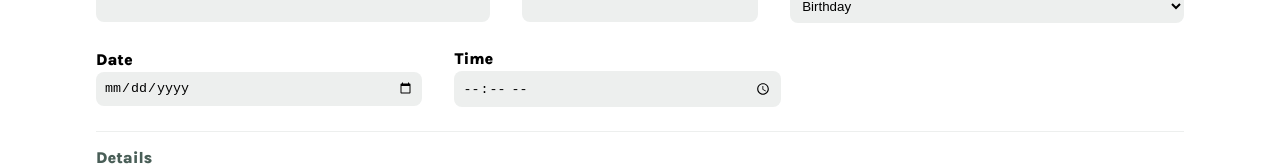
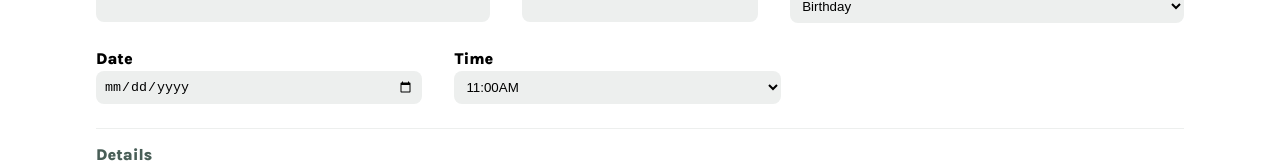
Before and after one commit to alex-reason/capstone-proj, a React (Create React App) app: page /reserve in a window 1280 px wide. Shown: the part 395-561 px from the top of the page. Built offline with nearby package versions, Linux system fonts and the light colour scheme; a web font is replaced by a local one.

Commit message:
changed some inputs in the form--specifically time input to make it easier to validate with yup. also imported yup and added skeletal validation

```diff
--- a/src/components/Form.js
+++ b/src/components/Form.js
@@ -1,6 +1,32 @@
 import { useFormik } from "formik";
+import * as yup from 'yup';
 import { FormControl, FormErrorMessage, Input } from "@chakra-ui/react";
+
 const Form = ({ currForm }) => {
+    // form validations
+    // to do: finish validations; add FormControl and FormErrormessage to inputs
+    const formik = useFormik({
+        initialValues: {
+            firstName: "",
+            lastName: "",
+            email: "",
+            numPeople: "",
+            occassion: "",
+            date: "",
+            time: ""
+        },
+        onSubmit: values => {
+            console.log(values)
+        },
+        validationSchema: yup.object().shape({
+            firstName: yup.string().required("required"),
+            lastName: yup.string().required("required"),
+            email: yup.string().email("please enter a valid email").required("required"),
+            numPeople: yup.number().required("required"),
+            occassion: yup.string().required("required"),
+            date: yup.date().required("required")
+        }),
+    });
 
     const cancelForm = (
         <form className='form'>
@@ -16,12 +42,12 @@ const Form = ({ currForm }) => {
         <form className='form'>
             <div className='form__name'>
                 <span>
-                    <label htmlFor='first-name'>First</label>
-                    <Input name='first-name' id="first-name" required />
+                    <label htmlFor='firstName'>First</label>
+                    <Input name='firstName' id="firstName" required />
                 </span>
                 <span>
-                    <label htmlFor='last-name'>Last</label>
-                    <Input name='last-name' id="last-name" />
+                    <label htmlFor='lastName'>Last</label>
+                    <Input name='lastName' id="lastName" />
                 </span>
             </div>
 
@@ -60,7 +86,15 @@ const Form = ({ currForm }) => {
                 </span>
                 <span>
                     <label htmlFor="time">Time</label>
-                    <Input type='time' name='time' id='time' min="09:00" max="19:00" required />
+                    <select name='time' id="time">
+                        <option>11:00AM</option>
+                        <option>12:00AM</option>
+                        <option>1:00PM</option>
+                        <option>5:00PM</option>
+                        <option>6:00PM</option>
+                        <option>7:00PM</option>
+                        <option>8:00PM</option>
+                    </select>
                 </span>
             </div>
 
```
